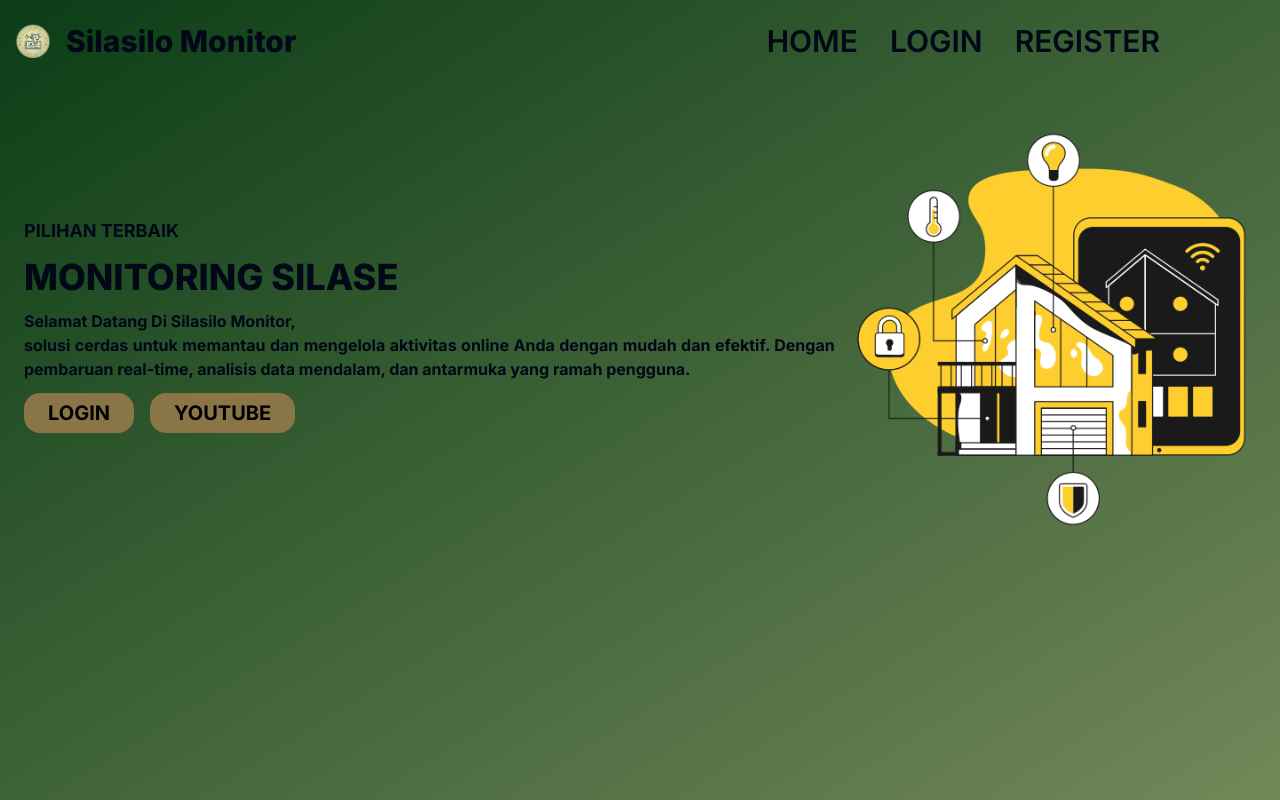
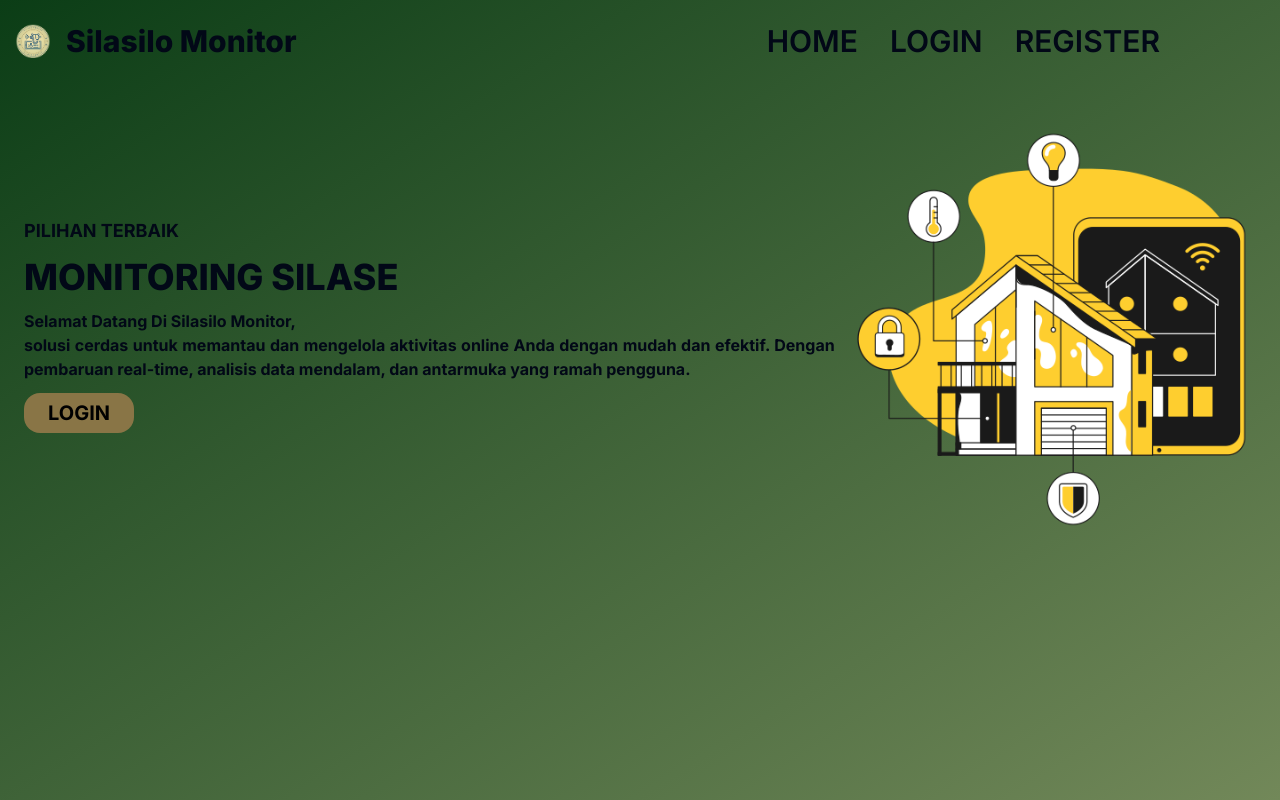
Before and after one commit to NisaaHusnia/silasilo, a Next.js app: page / in a window 1280 px wide. Built offline with nearby package versions, Linux system fonts and the light colour scheme.

Commit message:
hapus youtube

```diff
--- a/src/app/page.tsx
+++ b/src/app/page.tsx
@@ -36,9 +36,9 @@ export default function Home() {
             <Link href="/auth/login">
               <Button className="bg-secondary text-black rounded-2xl md:text-xl font-bold py-4 px-6">LOGIN</Button>
             </Link>
-            <Link href="https://youtube.com/@silasesentry?si=P09dC3WH03XS2Qne" target="_blank">
+            {/* <Link href="https://youtube.com/@silasesentry?si=P09dC3WH03XS2Qne" target="_blank">
               <Button className="bg-secondary text-black rounded-2xl md:text-xl font-bold py-4 px-6">YOUTUBE</Button>
-            </Link>
+            </Link> */}
           </div>
         </div>
         <div className="hidden md:block w-1/3">
--- a/src/utils/index.ts
+++ b/src/utils/index.ts
@@ -5,7 +5,7 @@ export const getGrade = (ph: number) => {
     } else if (ph < 5.5) {
       return "B (Sedang)";
     } else if (ph <= 8) {
-      return "C (Rendah)";
+      return "C (Rendah)";-
     } else {
       return "-";
     }
```
